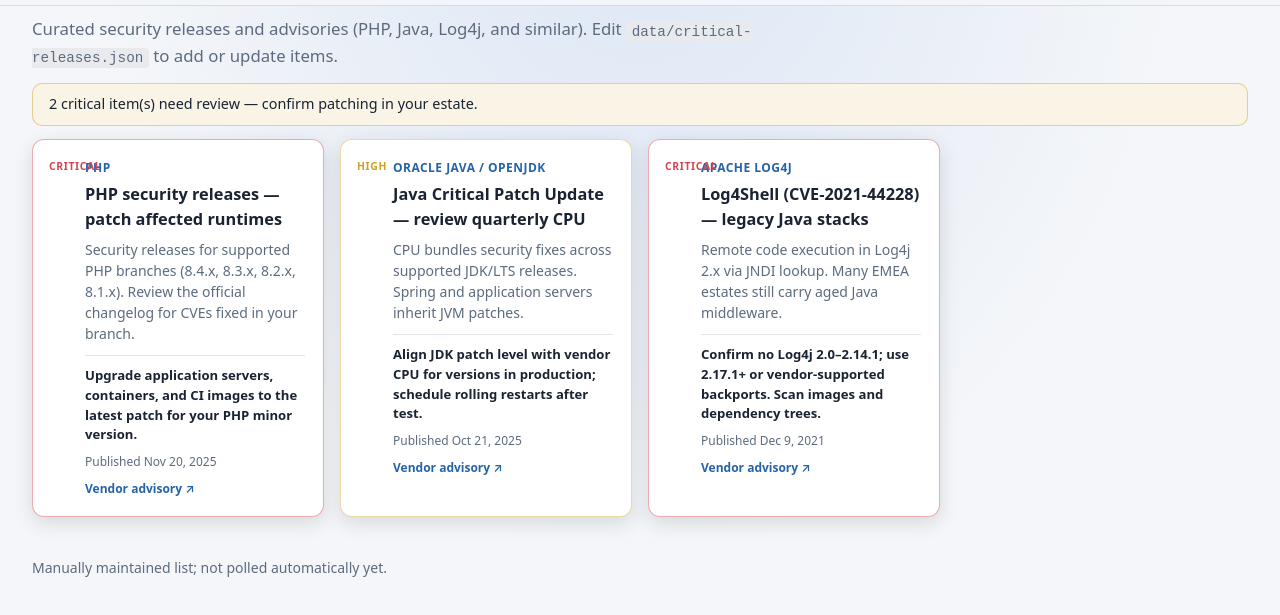
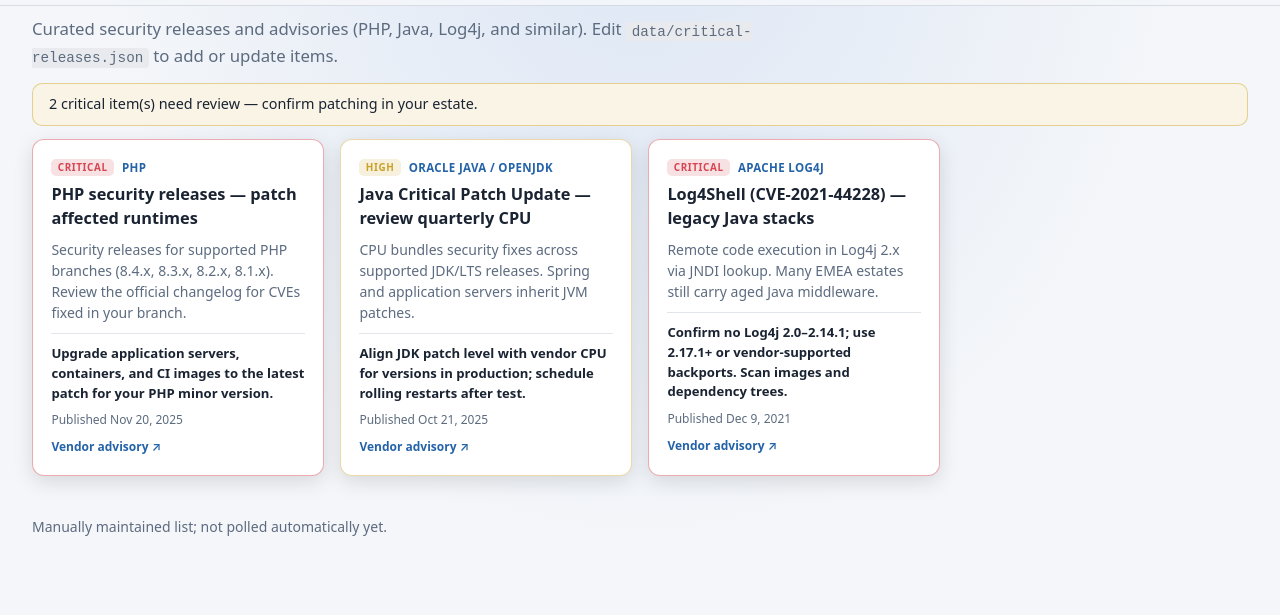
Before and after one commit to krypton-john/dashboard, a plain HTML site: page public/critical-releases.html in a window 1280 px wide. Shown: the part 129-744 px from the top of the page. Drawn offline with Linux system fonts and the light colour scheme; files whose address does not match are found by name.

Commit message:
Fix critical release card severity layout and document sources.
Use a flex meta row for severity pill and product name; document where to curate critical-releases.json.

```diff
--- a/public/critical-releases.html
+++ b/public/critical-releases.html
@@ -5,7 +5,7 @@
     <meta name="viewport" content="width=device-width, initial-scale=1" />
     <title>Critical Software Releases — EMEA Dashboard</title>
     <link rel="icon" href="favicon.svg" type="image/svg+xml" />
-    <link rel="stylesheet" href="css/main.css?v=12" />
+    <link rel="stylesheet" href="css/main.css?v=13" />
   </head>
   <body>
     <main class="page">
@@ -39,6 +39,6 @@
         <p>Manually maintained list; not polled automatically yet.</p>
       </footer>
     </main>
-    <script src="js/critical-releases.js?v=1" type="module"></script>
+    <script src="js/critical-releases.js?v=2" type="module"></script>
   </body>
 </html>
--- a/public/css/main.css
+++ b/public/css/main.css
@@ -158,11 +158,19 @@ body {
 
 .release-card {
   position: relative;
-  padding: 1.15rem 1.15rem 1.15rem 3.25rem;
+  padding: 1.15rem;
   background: var(--surface);
   border-radius: 12px;
   border: 1px solid color-mix(in srgb, var(--muted) 22%, transparent);
   box-shadow: 0 6px 20px color-mix(in srgb, #000 12%, transparent);
+}
+
+.release-card__meta {
+  display: flex;
+  flex-wrap: wrap;
+  align-items: center;
+  gap: 0.45rem 0.5rem;
+  margin-bottom: 0.35rem;
 }
 
 .release-card--critical {
@@ -189,35 +197,48 @@ a.release-card:hover {
 }
 
 .release-card__severity {
-  position: absolute;
-  left: 1rem;
-  top: 1.15rem;
+  flex: 0 0 auto;
   margin: 0;
-  font-size: 0.65rem;
+  padding: 0.12rem 0.4rem;
+  font-size: 0.62rem;
   font-weight: 800;
   letter-spacing: 0.06em;
   text-transform: uppercase;
+  border-radius: 5px;
+  line-height: 1.35;
 }
 
 .release-card--critical .release-card__severity {
   color: var(--danger);
+  background: color-mix(in srgb, var(--danger) 16%, var(--surface));
 }
 
 .release-card--high .release-card__severity {
   color: var(--warn);
+  background: color-mix(in srgb, var(--warn) 16%, var(--surface));
+}
+
+.release-card--medium .release-card__severity,
+.release-card--low .release-card__severity {
+  color: var(--muted);
+  background: color-mix(in srgb, var(--muted) 14%, var(--surface));
 }
 
 .release-card__product {
   margin: 0;
-  font-size: 0.75rem;
+  flex: 1 1 8rem;
+  min-width: 0;
+  font-size: 0.72rem;
   font-weight: 700;
-  letter-spacing: 0.04em;
+  letter-spacing: 0.03em;
   text-transform: uppercase;
   color: var(--accent);
+  line-height: 1.35;
+  overflow-wrap: anywhere;
 }
 
 .release-card__title {
-  margin: 0.35rem 0 0;
+  margin: 0;
   font-size: 1.02rem;
   font-weight: 650;
 }
--- a/public/js/critical-releases.js
+++ b/public/js/critical-releases.js
@@ -44,13 +44,18 @@ function renderReleaseCard(item) {
     shell.classList.add("release-card--link");
   }
 
-  const badge = document.createElement("p");
+  const meta = document.createElement("div");
+  meta.className = "release-card__meta";
+
+  const badge = document.createElement("span");
   badge.className = "release-card__severity";
   badge.textContent = SEVERITY_LABEL[sev] ?? sev;
 
-  const product = document.createElement("p");
+  const product = document.createElement("span");
   product.className = "release-card__product";
   product.textContent = item.product ?? "Software";
+
+  meta.append(badge, product);
 
   const title = document.createElement("h2");
   title.className = "release-card__title";
@@ -70,7 +75,7 @@ function renderReleaseCard(item) {
     ? `Published ${formatDate(item.publishedAt)}`
     : "";
 
-  shell.append(badge, product, title, summary, action, when);
+  shell.append(meta, title, summary, action, when);
   if (hasLink) {
     const hint = document.createElement("p");
     hint.className = "release-card__link-hint";
```
Also changed, not shown: public/index.html (+1 -1 lines), public/statutory.html (+1 -1 lines), 1 other file.
